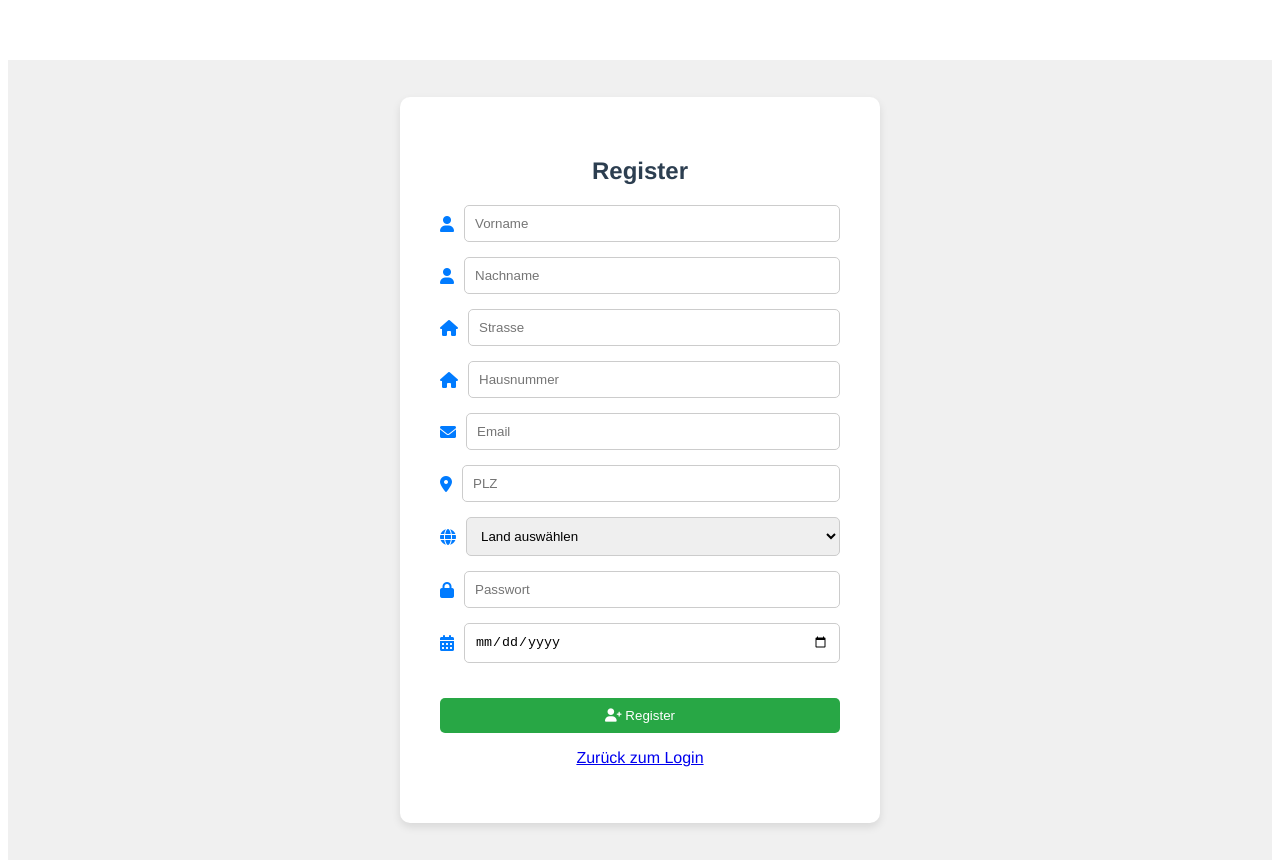
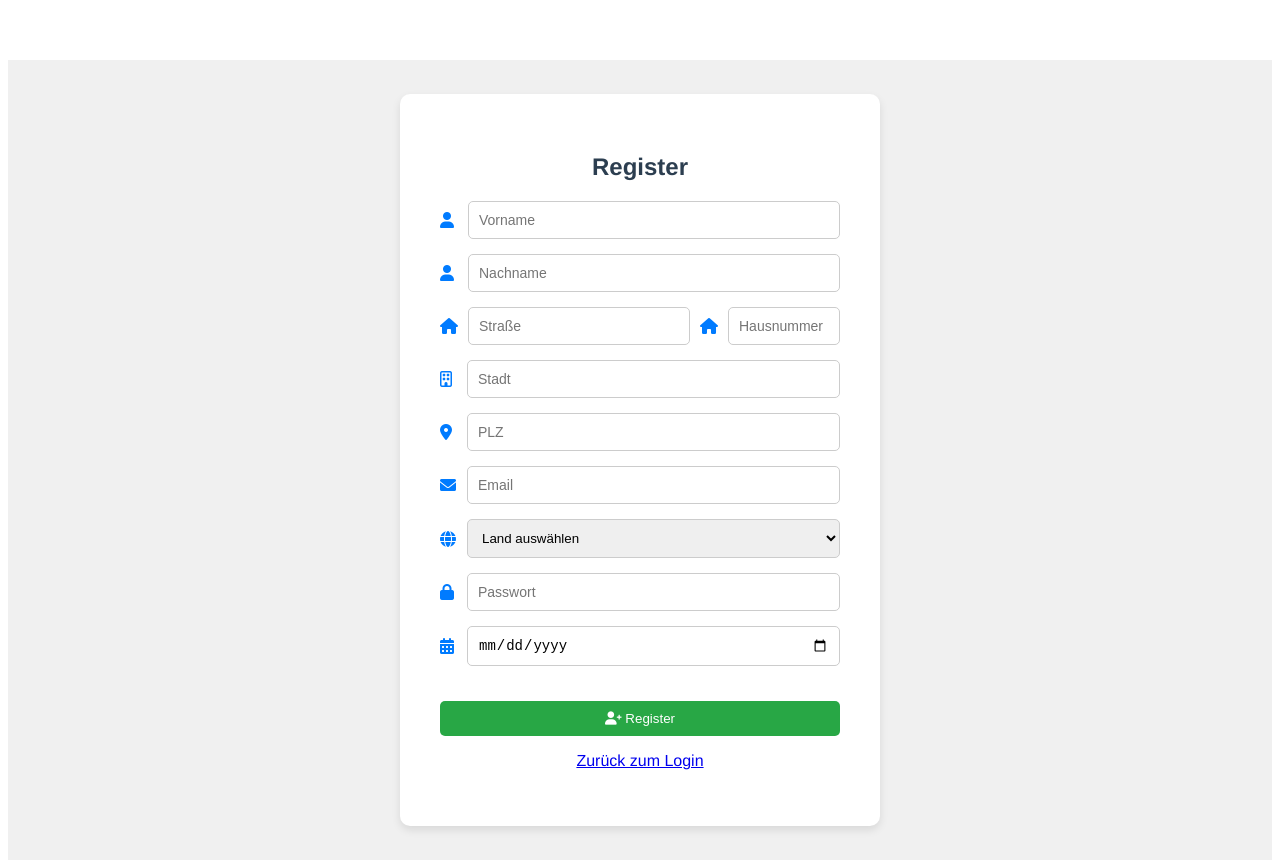
Before and after one commit to PinguGit/Project-ShopBase, a Vue app in the folder Frontend/frontend/: page /register-page in a window 1280 px wide. Built offline with nearby package versions, Linux system fonts and the light colour scheme.

Commit message:
register verbessert.

```diff
--- a/Frontend/frontend/src/views/register_page.vue
+++ b/Frontend/frontend/src/views/register_page.vue
@@ -13,42 +13,50 @@
             <form>
                 <div class="input-container">
                     <i class="fas fa-user"></i>
-                    <input type="text" placeholder="Vorname" required>
+                    <input type="text" style="margin-left: 4px;" placeholder="Vorname" required>
                 </div>
                 <div class="input-container">
                     <i class="fas fa-user"></i>
-                    <input type="text" placeholder="Nachname" required>
+                    <input type="text" style="margin-left: 4px;" placeholder="Nachname" required>
+                </div>
+                <div class="form-container">
+                    <div class="form-row">
+                        <div class="input-container">
+                            <i class="fas fa-home"></i>
+                            <input type="text" placeholder="Straße" required>
+                        </div>
+                        <div class="input-container">
+                            <i class="fas fa-home"></i>
+                            <input type="text" placeholder="Hausnummer" required>
+                        </div>
+                    </div>
                 </div>
                 <div class="input-container">
-                    <i class="fas fa-home"></i>
-                    <input type="text" placeholder="Strasse" required>
+                    <i class="fa-regular fa-building"></i>
+                    <input type="text" style="margin-left: 5px;" placeholder="Stadt" required>
                 </div>
                 <div class="input-container">
-                    <i class="fas fa-home"></i>
-                    <input type="text" placeholder="Hausnummer" required>
+                    <i class="fa-solid fa-location-dot"></i>
+                    <input type="text" style="margin-left: 5px;" placeholder="PLZ" required>
                 </div>
                 <div class="input-container">
                     <i class="fas fa-envelope"></i>
-                    <input type="email" placeholder="Email" required>
-                </div>
-                <div class="input-container">
-                    <i class="fas fa-map-marker-alt"></i>
-                    <input type="text" placeholder="PLZ" required>
+                    <input type="email" style="margin-left: 1px;" placeholder="Email" required>
                 </div>
                 <div class="input-container">
                     <i class="fas fa-globe"></i>
-                    <select required>
+                    <select style="margin-left: 1px;" required>
                         <option value="" disabled selected>Land auswählen</option>
-                        <option v-for="country in countries" :key="country" :value="country">{{ country }}</option>
+                        <option v-for="country in countries" :key="country.id" :value="country.id">{{ country.name }}</option>
                     </select>
                 </div>
                 <div class="input-container">
                     <i class="fas fa-lock"></i>
-                    <input type="password" placeholder="Passwort" required>
+                    <input type="password" style="margin-left: 3px;" placeholder="Passwort" required>
                 </div>
                 <div class="input-container">
                     <i class="fas fa-calendar-alt"></i>
-                    <input type="date" placeholder="Geburtsdatum" required>
+                    <input type="date" style="margin-left: 3px;" placeholder="Geburtsdatum" required>
                 </div>
                 <button type="submit"><i class="fas fa-user-plus"></i> Register</button>
                 <router-link to="/login-page"><p class="back-to-login">Zurück zum Login</p></router-link>
@@ -63,43 +71,222 @@ export default {
   name: "RegisterPage",
   data() {
     return {
+      form: {
+        firstName: '',
+        lastName: '',
+        street: '',
+        houseNumber: '',
+        email: '',
+        zipCode: '',
+        countryId: '',
+        password: '',
+        birthDate: ''
+      },
       countries: [
-        "Afghanistan", "Albania", "Algeria", "Andorra", "Angola", "Antigua and Barbuda",
-        "Argentina", "Armenia", "Australia", "Austria", "Azerbaijan", "Bahamas",
-        "Bahrain", "Bangladesh", "Barbados", "Belarus", "Belgium", "Belize",
-        "Benin", "Bhutan", "Bolivia", "Bosnia and Herzegovina", "Botswana",
-        "Brazil", "Brunei", "Bulgaria", "Burkina Faso", "Burundi", "Cabo Verde",
-        "Cambodia", "Cameroon", "Canada", "Central African Republic", "Chad", "Chile",
-        "China", "Colombia", "Comoros", "Congo (Congo-Brazzaville)", "Costa Rica",
-        "Croatia", "Cuba", "Cyprus", "Czech Republic", "Denmark", "Djibouti",
-        "Dominica", "Dominican Republic", "Ecuador", "Egypt", "El Salvador",
-        "Equatorial Guinea", "Eritrea", "Estonia", "Eswatini", "Ethiopia", "Fiji",
-        "Finland", "France", "Gabon", "Gambia", "Georgia", "Germany", "Ghana",
-        "Greece", "Grenada", "Guatemala", "Guinea", "Guinea-Bissau", "Guyana",
-        "Haiti", "Honduras", "Hungary", "Iceland", "India", "Indonesia", "Iran",
-        "Iraq", "Ireland", "Israel", "Italy", "Jamaica", "Japan", "Jordan", "Kazakhstan",
-        "Kenya", "Kiribati", "Kuwait", "Kyrgyzstan", "Laos", "Latvia", "Lebanon",
-        "Lesotho", "Liberia", "Libya", "Liechtenstein", "Lithuania", "Luxembourg",
-        "Madagascar", "Malawi", "Malaysia", "Maldives", "Mali", "Malta", "Marshall Islands",
-        "Mauritania", "Mauritius", "Mexico", "Micronesia", "Moldova", "Monaco",
-        "Mongolia", "Montenegro", "Morocco", "Mozambique", "Myanmar", "Namibia",
-        "Nauru", "Nepal", "Netherlands", "New Zealand", "Nicaragua", "Niger",
-        "Nigeria", "North Korea", "North Macedonia", "Norway", "Oman", "Pakistan",
-        "Palau", "Panama", "Papua New Guinea", "Paraguay", "Peru", "Philippines",
-        "Poland", "Portugal", "Qatar", "Romania", "Russia", "Rwanda", "Saint Kitts and Nevis",
-        "Saint Lucia", "Saint Vincent and the Grenadines", "Samoa", "San Marino",
-        "Sao Tome and Principe", "Saudi Arabia", "Senegal", "Serbia", "Seychelles",
-        "Sierra Leone", "Singapore", "Slovakia", "Slovenia", "Solomon Islands",
-        "Somalia", "South Africa", "South Korea", "South Sudan", "Spain", "Sri Lanka",
-        "Sudan", "Suriname", "Sweden", "Switzerland", "Syria", "Taiwan", "Tajikistan",
-        "Tanzania", "Thailand", "Timor-Leste", "Togo", "Tonga", "Trinidad and Tobago",
-        "Tunisia", "Turkey", "Turkmenistan", "Tuvalu", "Uganda", "Ukraine", "United Arab Emirates",
-        "United Kingdom", "USA", "Uruguay", "Uzbekistan",
-        "Vanuatu", "Vatican City", "Venezuela", "Vietnam", "Yemen", "Zambia", "Zimbabwe"
-      ]
+        { id: 1, name: "Germany" },
+        { id: 2, name: "USA" },
+        { id: 3, name: "France" },
+        { id: 4, name: "Andorra" },
+        { id: 5, name: "Angola" },
+        { id: 6, name: "Antigua and Barbuda" },
+        { id: 7, name: "Argentina" },
+        { id: 8, name: "Armenia" },
+        { id: 9, name: "Australia" },
+        { id: 10, name: "Austria" },
+        { id: 11, name: "Azerbaijan" },
+        { id: 12, name: "Bahamas" },
+        { id: 13, name: "Bahrain" },
+        { id: 14, name: "Bangladesh" },
+        { id: 15, name: "Barbados" },
+        { id: 16, name: "Belarus" },
+        { id: 17, name: "Belgium" },
+        { id: 18, name: "Belize" },
+        { id: 19, name: "Benin" },
+        { id: 20, name: "Bhutan" },
+        { id: 21, name: "Bolivia" },
+        { id: 22, name: "Bosnia and Herzegovina" },
+        { id: 23, name: "Botswana" },
+        { id: 24, name: "Brazil" },
+        { id: 25, name: "Brunei" },
+        { id: 26, name: "Bulgaria" },
+        { id: 27, name: "Burkina Faso" },
+        { id: 28, name: "Burundi" },
+        { id: 29, name: "Cabo Verde" },
+        { id: 30, name: "Cambodia" },
+        { id: 31, name: "Cameroon" },
+        { id: 32, name: "Canada" },
+        { id: 33, name: "Central African Republic" },
+        { id: 34, name: "Chad" },
+        { id: 35, name: "Chile" },
+        { id: 36, name: "China" },
+        { id: 37, name: "Colombia" },
+        { id: 38, name: "Comoros" },
+        { id: 39, name: "Congo (Congo-Brazzaville)" },
+        { id: 40, name: "Costa Rica" },
+        { id: 41, name: "Croatia" },
+        { id: 42, name: "Cuba" },
+        { id: 43, name: "Cyprus" },
+        { id: 44, name: "Czech Republic" },
+        { id: 45, name: "Denmark" },
+        { id: 46, name: "Djibouti" },
+        { id: 47, name: "Dominica" },
+        { id: 48, name: "Dominican Republic" },
+        { id: 49, name: "Ecuador" },
+        { id: 50, name: "Egypt" },
+        { id: 51, name: "El Salvador" },
+        { id: 52, name: "Equatorial Guinea" },
+        { id: 53, name: "Eritrea" },
+        { id: 54, name: "Estonia" },
+        { id: 55, name: "Eswatini" },
+        { id: 56, name: "Ethiopia" },
+        { id: 57, name: "Fiji" },
+        { id: 58, name: "Finland" },
+        { id: 59, name: "Algeria" },
+        { id: 60, name: "Gabon" },
+        { id: 61, name: "Gambia" },
+        { id: 62, name: "Georgia" },
+        { id: 63, name: "Afghanistan" },
+        { id: 64, name: "Ghana" },
+        { id: 65, name: "Greece" },
+        { id: 66, name: "Grenada" },
+        { id: 67, name: "Guatemala" },
+        { id: 68, name: "Guinea" },
+        { id: 69, name: "Guinea-Bissau" },
+        { id: 70, name: "Guyana" },
+        { id: 71, name: "Haiti" },
+        { id: 72, name: "Honduras" },
+        { id: 73, name: "Hungary" },
+        { id: 74, name: "Iceland" },
+        { id: 75, name: "India" },
+        { id: 76, name: "Indonesia" },
+        { id: 77, name: "Iran" },
+        { id: 78, name: "Iraq" },
+        { id: 79, name: "Ireland" },
+        { id: 80, name: "Israel" },
+        { id: 81, name: "Italy" },
+        { id: 82, name: "Jamaica" },
+        { id: 83, name: "Japan" },
+        { id: 84, name: "Jordan" },
+        { id: 85, name: "Kazakhstan" },
+        { id: 86, name: "Kenya" },
+        { id: 87, name: "Kiribati" },
+        { id: 88, name: "Kuwait" },
+        { id: 89, name: "Kyrgyzstan" },
+        { id: 90, name: "Laos" },
+        { id: 91, name: "Latvia" },
+        { id: 92, name: "Lebanon" },
+        { id: 93, name: "Lesotho" },
+        { id: 94, name: "Liberia" },
+        { id: 95, name: "Libya" },
+        { id: 96, name: "Liechtenstein" },
+        { id: 97, name: "Lithuania" },
+        { id: 98, name: "Luxembourg" },
+        { id: 99, name: "Madagascar" },
+        { id: 100, name: "Malawi" },
+        { id: 101, name: "Malaysia" },
+        { id: 102, name: "Maldives" },
+        { id: 103, name: "Mali" },
+        { id: 104, name: "Malta" },
+        { id: 105, name: "Marshall Islands" },
+        { id: 106, name: "Mauritania" },
+        { id: 107, name: "Mauritius" },
+        { id: 108, name: "Mexico" },
+        { id: 109, name: "Micronesia" },
+        { id: 110, name: "Moldova" },
+        { id: 111, name: "Monaco" },
+        { id: 112, name: "Mongolia" },
+        { id: 113, name: "Montenegro" },
+        { id: 114, name: "Morocco" },
+        { id: 115, name: "Mozambique" },
+        { id: 116, name: "Myanmar" },
+        { id: 117, name: "Namibia" },
+        { id: 118, name: "Nauru" },
+        { id: 119, name: "Nepal" },
+        { id: 120, name: "Netherlands" },
+        { id: 121, name: "New Zealand" },
+        { id: 122, name: "Nicaragua" },
+        { id: 123, name: "Niger" },
+        { id: 124, name: "Nigeria" },
+        { id: 125, name: "North Korea" },
+        { id: 126, name: "North Macedonia" },
+        { id: 127, name: "Norway" },
+        { id: 128, name: "Oman" },
+        { id: 129, name: "Pakistan" },
+        { id: 130, name: "Palau" },
+        { id: 131, name: "Panama" },
+        { id: 132, name: "Papua New Guinea" },
+        { id: 133, name: "Paraguay" },
+        { id: 134, name: "Peru" },
+        { id: 135, name: "Philippines" },
+        { id: 136, name: "Poland" },
+        { id: 137, name: "Portugal" },
+        { id: 138, name: "Qatar" },
+        { id: 139, name: "Romania" },
+        { id: 140, name: "Russia" },
+        { id: 141, name: "Rwanda" },
+        { id: 142, name: "Saint Kitts and Nevis" },
+        { id: 143, name: "Saint Lucia" },
+        { id: 144, name: "Saint Vincent and the Grenadines" },
+        { id: 145, name: "Samoa" },
+        { id: 146, name: "San Marino" },
+        { id: 147, name: "Sao Tome and Principe" },
+        { id: 148, name: "Saudi Arabia" },
+        { id: 149, name: "Senegal" },
+        { id: 150, name: "Serbia" },
+        { id: 151, name: "Seychelles" },
+        { id: 152, name: "Sierra Leone" },
+        { id: 153, name: "Singapore" },
+        { id: 154, name: "Slovakia" },
+        { id: 155, name: "Slovenia" },
+        { id: 156, name: "Solomon Islands" },
+        { id: 157, name: "Somalia" },
+        { id: 158, name: "South Africa" },
+        { id: 159, name: "South Korea" },
+        { id: 160, name: "South Sudan" },
+        { id: 161, name: "Spain" },
+        { id: 162, name: "Sri Lanka" },
+        { id: 163, name: "Sudan" },
+        { id: 164, name: "Suriname" },
+        { id: 165, name: "Sweden" },
+        { id: 166, name: "Switzerland" },
+        { id: 167, name: "Syria" },
+        { id: 168, name: "Taiwan" },
+        { id: 169, name: "Tajikistan" },
+        { id: 170, name: "Tanzania" },
+        { id: 171, name: "Thailand" },
+        { id: 172, name: "Timor-Leste" },
+        { id: 173, name: "Togo" },
+        { id: 174, name: "Tonga" },
+        { id: 175, name: "Trinidad and Tobago" },
+        { id: 176, name: "Tunisia" },
+        { id: 177, name: "Turkey" },
+        { id: 178, name: "Turkmenistan" },
+        { id: 179, name: "Tuvalu" },
+        { id: 180, name: "Uganda" },
+        { id: 181, name: "Ukraine" },
+        { id: 182, name: "United Arab Emirates" },
+        { id: 183, name: "United Kingdom" },
+        { id: 184, name: "Albania" },
+        { id: 185, name: "Uruguay" },
+        { id: 186, name: "Uzbekistan" },
+        { id: 187, name: "Vanuatu" },
+        { id: 188, name: "Vatican City" },
+        { id: 189, name: "Venezuela" },
+        { id: 190, name: "Vietnam" },
+        { id: 191, name: "Yemen" },
+        { id: 192, name: "Zambia" },
+        { id: 193, name: "Zimbabwe" }
+        ]
+    };
+  },
+  methods: {
+    registerUser() {
+      // Hier kannst du den ausgewählten Länder-ID abfragen
+      console.log("Selected Country ID:", this.form.countryId);
+      // Hier kannst du dann den gesamten Registrierungsprozess durchführen
     }
   }
-}
+};
 </script>
 
 <style scoped>
@@ -137,7 +324,7 @@ export default {
     }
 
     input[type="text"], input[type="email"], input[type="password"], input[type="date"] {
-        width: 90%;
+        width: 100%;
         padding: 10px;
         margin: 0;
         border: 1px solid #ccc;
@@ -170,4 +357,34 @@ export default {
     .input-container select {
         padding-right: 30px; /* Adds padding to make room for the arrow */
     }
+
+
+    .form-container {
+        display: flex;
+        flex-direction: column;
+    }
+
+    .form-row {
+        display: grid;
+        grid-template-columns: 62.5% 35%;
+        gap: 10px;
+    }
+
+    .form-row label {
+        display: block;
+        margin-bottom: 5px;
+    }
+
+    .street, .house-number {
+        display: flex;
+        flex-direction: column;
+    }
+
+    input {
+        padding: 8px;
+        font-size: 14px;
+        width: 100%;
+        box-sizing: border-box;
+    }
+
 </style>
--- /dev/null
+++ b/Frontend/frontend/src/views/user_page.vue
@@ -0,0 +1 @@
+SIUZUU
```
